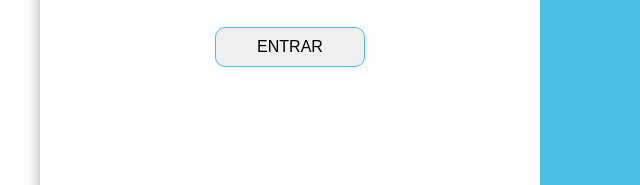
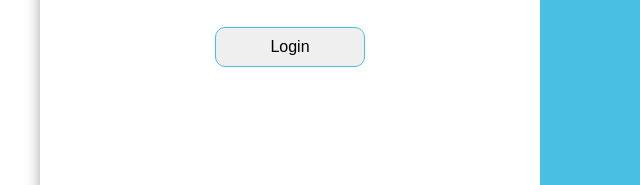
Before and after one commit to Huskyh2k/Projeto_devops, a plain HTML site: page index.html in a window 1280 px wide. Shown: the part 451-636 px from the top of the page, 100-740 px from the left. Drawn offline with Linux system fonts and the light colour scheme.

Commit message:
Update index.html

```diff
--- a/index.html
+++ b/index.html
@@ -17,7 +17,7 @@
                     <form action="#" class="input-login">
                         <input type="email" class="email">
                         <input type="password" class="password">
-                        <button type="submit">ENTRAR</button>
+                        <button type="submit">Login</button>
                     </form>
                 </div>
             </div>
```
